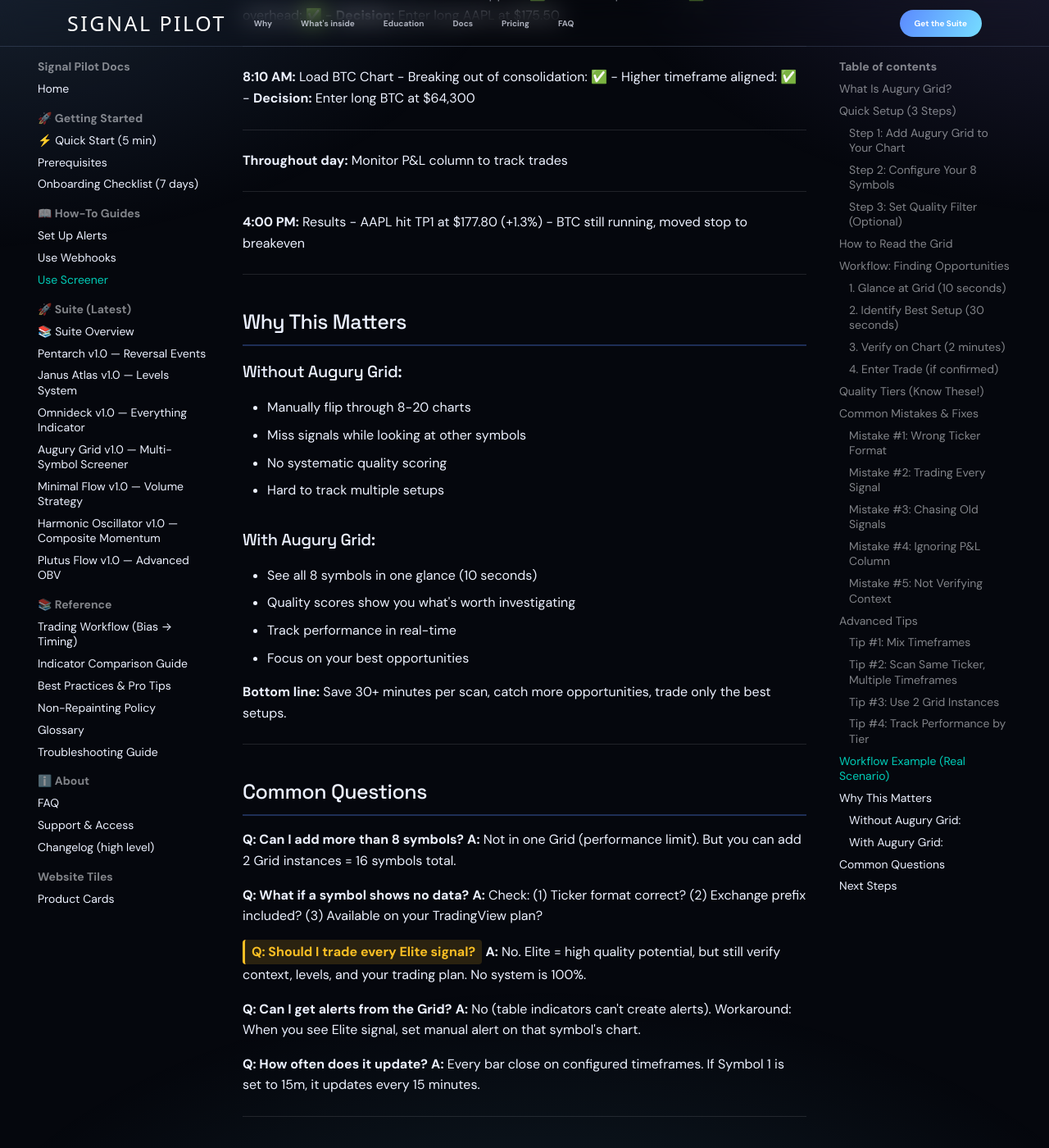
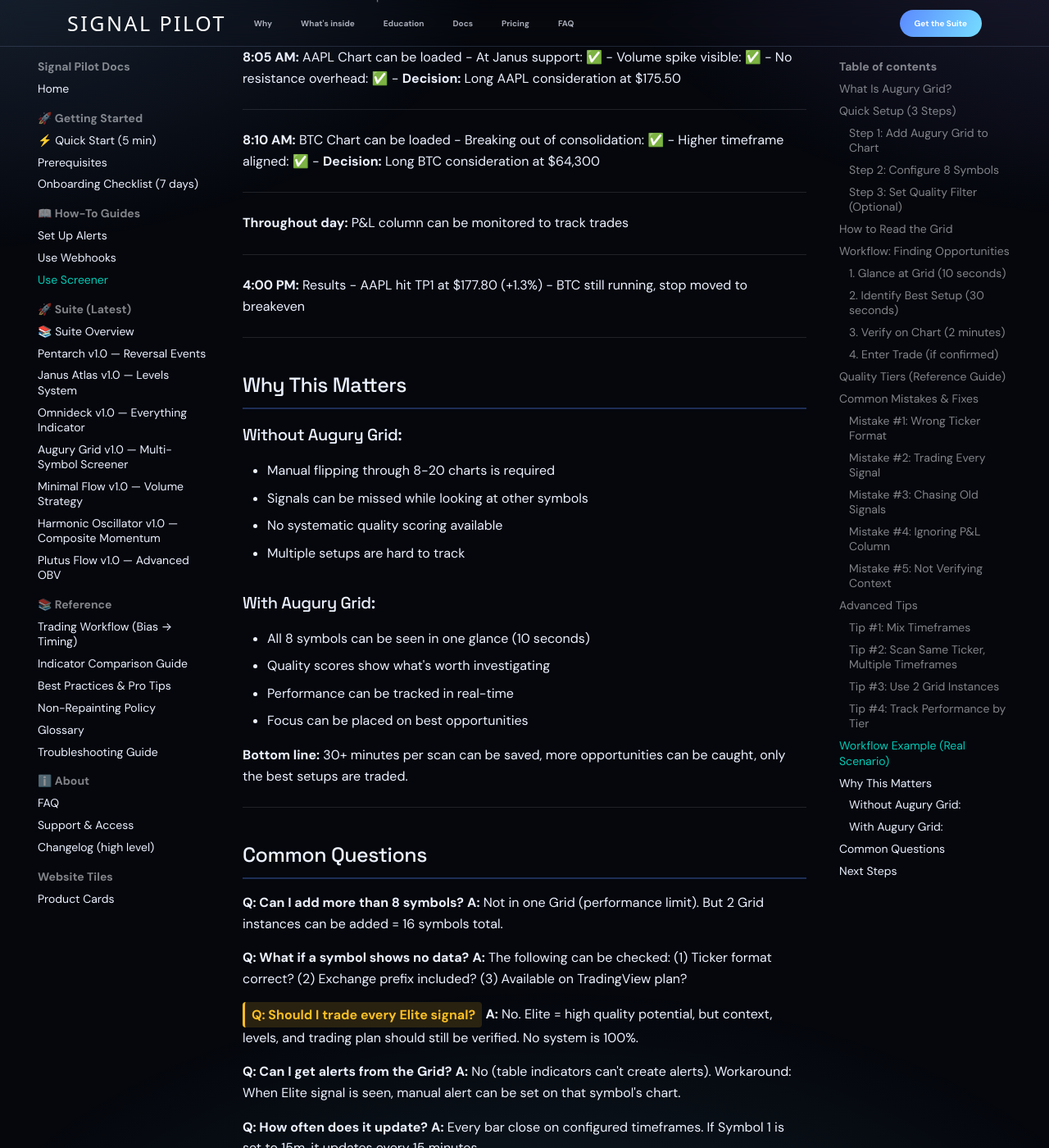
Before and after one commit to Signalpilot/signalpilot-docs, an MkDocs documentation site: the page built from docs/how-to-screener.md, in a window 1280 px wide and 1400 px high, scrolled down 6360 px. Shown: the whole window at 82% size. Built offline with MkDocs 1.6.1 and Material for MkDocs 9.7.7, drawn with Linux system fonts in a browser that asks for light colours; some web fonts are replaced; comment, search, counter and statistics services are not loaded; some of the changed text lies outside the part shown.

Commit message:
Convert product guides batch 1: FAQ, screener, augury, plutus

````diff
--- a/docs/how-to-screener.md
+++ b/docs/how-to-screener.md
@@ -7,11 +7,11 @@ summary: "How to scan 8 symbols at once with Augury Grid to find fresh opportuni
 
 **Goal:** Monitor 8 different instruments simultaneously on one chart instead of flipping between watchlists.
 
-**What You'll Learn:**
-- Set up your 8-symbol watchlist
-- Read the screener table
-- Filter for high-quality signals
-- Act on fresh opportunities
+**What Can Be Learned:**
+- Setting up an 8-symbol watchlist
+- Reading the screener table
+- Filtering for high-quality signals
+- Acting on fresh opportunities
 
 **Time:** 5-10 minutes
 
@@ -19,14 +19,14 @@ summary: "How to scan 8 symbols at once with Augury Grid to find fresh opportuni
 
 ## What Is Augury Grid?
 
-**Augury Grid v1.0** is your on-chart multi-symbol screener table. It monitors 8 tickers simultaneously and displays:
+**Augury Grid v1.0** is an on-chart multi-symbol screener table. It monitors 8 tickers simultaneously and displays:
 
 - **Live signals** (BUY/SELL) with quality scores (0-100)
 - **Real-time prices** and profit targets
 - **Signal age** (how fresh it is)
 - **P&L tracking** (how the signal is performing)
 
-**Best for:** Multi-asset traders, portfolio management, finding setups across your watchlist
+**Best for:** Multi-asset traders, portfolio management, finding setups across watchlists
 
 📖 **Full documentation:** [Augury Grid v1.0 — Multi-Symbol Screener](augury-grid-v10.md)
 
@@ -34,21 +34,21 @@ summary: "How to scan 8 symbols at once with Augury Grid to find fresh opportuni
 
 ## Quick Setup (3 Steps)
 
-### Step 1: Add Augury Grid to Your Chart
+### Step 1: Add Augury Grid to Chart
 
-1. Open any chart in TradingView
-2. Click **Indicators** → Search "**Augury Grid**"
-3. Add **"SP — Augury Grid v1.0"**
+1. Any chart in TradingView can be opened
+2. **Indicators** can be clicked → "**Augury Grid**" can be searched
+3. **"SP — Augury Grid v1.0"** can be added
 
-**What you'll see:** A table appears showing 8 symbol slots (initially empty or with default symbols)
+**What will be seen:** A table appears showing 8 symbol slots (initially empty or with default symbols)
 
 ---
 
-### Step 2: Configure Your 8 Symbols
+### Step 2: Configure 8 Symbols
 
-1. Click the indicator name → **Settings (gear icon)**
-2. Scroll to **Symbol Configuration**
-3. Enter your 8 tickers (use exact TradingView format):
+1. The indicator name can be clicked → **Settings (gear icon)**
+2. Scrolling to **Symbol Configuration** is available
+3. 8 tickers can be entered (exact TradingView format should be used):
 
 **Example multi-asset watchlist:**
 ```
@@ -63,9 +63,9 @@ Symbol 8: CME_MINI:NQ1!
 ```
 
 **Format requirements:**
-- Include exchange prefix: `BINANCE:`, `NASDAQ:`, `NYSE:`, etc.
-- Use exact TradingView ticker format
-- Test each ticker on a chart first to verify it works
+- Exchange prefix should be included: `BINANCE:`, `NASDAQ:`, `NYSE:`, etc.
+- Exact TradingView ticker format should be used
+- Each ticker can be tested on a chart first to verify it works
 
 ---
 
@@ -81,7 +81,7 @@ Symbol 8: CME_MINI:NQ1!
 - **Higher (25-30):** Only strong trends
 - **Lower (15):** More signals, lower quality
 
-Click **OK** to save.
+**OK** can be clicked to save.
 
 ---
 
@@ -104,7 +104,7 @@ The table displays 7 columns for each symbol:
 ## Workflow: Finding Opportunities
 
 ### 1. Glance at Grid (10 seconds)
-Scan for:
+Signals can be scanned for:
 - ⭐⭐⭐ **Elite** (80-100) or ⭐⭐ **Premium** (60-79) signals
 - **AGE 0-10 bars** (fresh signals)
 - **Green P&L** (if signal already triggered, it's working)
@@ -117,31 +117,31 @@ BTC/USD │ BUY │ 87 ⭐⭐⭐ │ $64,250 │ $65,800 │ 2 │ +0.3%
 - Elite signal (87)
 - Fresh (2 bars old)
 - Already showing profit (+0.3%)
-- **Action:** Investigate this setup
+- **Action:** This setup can be investigated
 
 ### 3. Verify on Chart (2 minutes)
-Click on the chart to load **BTC/USD** and check:
-- [ ] At support level or key zone? (use [Janus Atlas](janus-atlas-v10.md))
-- [ ] Volume confirming? (use [Minimal Flow](minimal-flow-v10.md))
+The chart can be clicked to load **BTC/USD** and the following can be checked:
+- [ ] At support level or key zone? ([Janus Atlas](janus-atlas-v10.md) can be used)
+- [ ] Volume confirming? ([Minimal Flow](minimal-flow-v10.md) can be used)
 - [ ] No major resistance overhead?
-- [ ] Aligns with your trading bias?
+- [ ] Aligns with trading bias?
 
 ### 4. Enter Trade (if confirmed)
-- Entry: Current price or limit order
-- Stop loss: Below recent low (for BUY) or above recent high (for SELL)
-- Target: Use TP1 from Grid as first target
-- Monitor P&L column to track performance
+- Entry: Current price or limit order can be considered
+- Stop loss: Below recent low (for BUY) or above recent high (for SELL) can be placed
+- Target: TP1 from Grid can be used as first target
+- P&L column can be monitored to track performance
 
 ---
 
-## Quality Tiers (Know These!)
+## Quality Tiers (Reference Guide)
 
-| Score | Quality | Symbol | Typical Win Rate | Action |
-|-------|---------|--------|-----------------|--------|
-| **80-100** | ⭐⭐⭐ Elite | Multiple factors aligned | ~70-80% | Take immediately (after verification) |
-| **60-79** | ⭐⭐ Premium | Strong setup | ~60-70% | Take with normal risk |
-| **40-59** | ⭐ Standard | Basic setup | ~50-60% | Be selective (only if matches your bias) |
-| **0-39** | Weak | Poor confluence | <50% | Skip |
+| Score | Quality | Symbol | Typical Win Rate | Common Approach |
+|-------|---------|--------|-----------------|-----------------|
+| **80-100** | ⭐⭐⭐ Elite | Multiple factors aligned | ~70-80% | Taken immediately (after verification) |
+| **60-79** | ⭐⭐ Premium | Strong setup | ~60-70% | Taken with normal risk |
+| **40-59** | ⭐ Standard | Basic setup | ~50-60% | Selective (only if matches bias) |
+| **0-39** | Weak | Poor confluence | <50% | Typically skipped |
 
 ---
 
@@ -151,9 +151,9 @@ Click on the chart to load **BTC/USD** and check:
 **❌ Problem:** Symbols show no data or "N/A"
 
 **✅ Fix:**
-- Use exact TradingView format: `BINANCE:BTCUSDT` not `BTC` or `BTCUSD`
-- Include exchange prefix
-- Test ticker on chart first before adding to Grid
+- Exact TradingView format should be used: `BINANCE:BTCUSDT` not `BTC` or `BTCUSD`
+- Exchange prefix should be included
+- Ticker can be tested on chart first before adding to Grid
 
 ---
 
@@ -161,9 +161,9 @@ Click on the chart to load **BTC/USD** and check:
 **❌ Problem:** Taking too many trades, overtrading
 
 **✅ Fix:**
-- Focus on ⭐⭐⭐ Elite and ⭐⭐ Premium signals only
-- Set Min Score to 60+ in settings
-- Always verify on chart before entering
+- Focus can be placed on ⭐⭐⭐ Elite and ⭐⭐ Premium signals only
+- Min Score can be set to 60+ in settings
+- Chart verification should always occur before entering
 
 ---
 
@@ -171,9 +171,9 @@ Click on the chart to load **BTC/USD** and check:
 **❌ Problem:** Entering when AGE > 15 bars
 
 **✅ Fix:**
-- Check AGE column
+- AGE column can be checked
 - If >15 bars, signal is likely stale
-- Look for fresh signals (0-10 bars) instead
+- Fresh signals (0-10 bars) can be looked for instead
 
 ---
 
@@ -181,9 +181,9 @@ Click on the chart to load **BTC/USD** and check:
 **❌ Problem:** Not checking if signal is working
 
 **✅ Fix:**
-- If P&L shows -5% and age is high, signal failed — skip it
-- If P&L is green and signal is fresh, it's confirming — good sign
-- Use P&L to validate signal quality
+- If P&L shows -5% and age is high, signal failed—it can be skipped
+- If P&L is green and signal is fresh, it's confirming—good sign
+- P&L can be used to validate signal quality
 
 ---
 
@@ -191,24 +191,24 @@ Click on the chart to load **BTC/USD** and check:
 **❌ Problem:** Blindly trading Grid signals without chart confirmation
 
 **✅ Fix:**
-- Always load the chart
-- Check support/resistance levels
-- Verify volume and structure
-- Grid finds opportunities, YOU confirm quality
+- The chart should always be loaded
+- Support/resistance levels should be checked
+- Volume and structure should be verified
+- Grid finds opportunities, context confirmation is needed
 
 ---
 
 ## Advanced Tips
 
 ### Tip #1: Mix Timeframes
-You can set different timeframes for each symbol:
+Different timeframes can be set for each symbol:
 ```
 Symbol 1-2 (crypto): 1H
 Symbol 3-4 (stocks): 4H
 Symbol 5-6 (scalp): 15m
 Symbol 7-8 (swing): Daily
 ```
-**Why:** Scan multiple horizons simultaneously
+**Why:** Multiple horizons can be scanned simultaneously
 
 ---
 
@@ -218,7 +218,7 @@ Symbol 1: SPY 15m (scalps)
 Symbol 2: SPY 1H (day trades)
 Symbol 3: SPY 4H (swings)
 ```
-**Why:** See multi-timeframe confluence for one asset
+**Why:** Multi-timeframe confluence can be seen for one asset
 
 ---
 
@@ -227,21 +227,21 @@ Symbol 3: SPY 4H (swings)
 - **Grid 2:** 8 stock tickers (4H)
 - **Total:** 16 symbols monitored
 
-**How:** Add Augury Grid twice to same chart
+**How:** Augury Grid can be added twice to same chart
 
 ---
 
 ### Tip #4: Track Performance by Tier
-After 20+ trades, calculate your win rate:
+After 20+ trades, win rate can be calculated:
 - How many Elite signals won?
 - How many Premium signals won?
-- Adjust Min Score filter based on YOUR results
+- Min Score filter can be adjusted based on results
 
 ---
 
 ## Workflow Example (Real Scenario)
 
-**8:00 AM:** Check Grid
+**8:00 AM:** Grid can be checked
 
 Grid shows:
 ```
@@ -252,69 +252,69 @@ BTC  │ BUY │ 78 ⭐⭐ │ $64,250 │ $65,800 │ 5 │ +0.8%
 
 **Analysis:**
 - **AAPL:** Elite signal (91), fresh (1 bar), already working (+0.1%) ✅
-- **TSLA:** Standard signal (43), stale (18 bars), losing (-2.3%) ❌ Skip
+- **TSLA:** Standard signal (43), stale (18 bars), losing (-2.3%) ❌ Can be skipped
 - **BTC:** Premium signal (78), moderate age (5 bars), working (+0.8%) ✅
 
-**Action:** Focus on **AAPL** and **BTC**
+**Action:** Focus can be placed on **AAPL** and **BTC**
 
 ---
 
-**8:05 AM:** Load AAPL Chart
+**8:05 AM:** AAPL Chart can be loaded
 - At Janus support: ✅
 - Volume spike visible: ✅
 - No resistance overhead: ✅
-- **Decision:** Enter long AAPL at $175.50
+- **Decision:** Long AAPL consideration at $175.50
 
 ---
 
-**8:10 AM:** Load BTC Chart
+**8:10 AM:** BTC Chart can be loaded
 - Breaking out of consolidation: ✅
 - Higher timeframe aligned: ✅
-- **Decision:** Enter long BTC at $64,300
+- **Decision:** Long BTC consideration at $64,300
 
 ---
 
-**Throughout day:** Monitor P&L column to track trades
+**Throughout day:** P&L column can be monitored to track trades
 
 ---
 
 **4:00 PM:** Results
 - AAPL hit TP1 at $177.80 (+1.3%)
-- BTC still running, moved stop to breakeven
+- BTC still running, stop moved to breakeven
 
 ---
 
 ## Why This Matters
 
 ### Without Augury Grid:
-- Manually flip through 8-20 charts
-- Miss signals while looking at other symbols
-- No systematic quality scoring
-- Hard to track multiple setups
+- Manual flipping through 8-20 charts is required
+- Signals can be missed while looking at other symbols
+- No systematic quality scoring available
+- Multiple setups are hard to track
 
 ### With Augury Grid:
-- See all 8 symbols in one glance (10 seconds)
-- Quality scores show you what's worth investigating
-- Track performance in real-time
-- Focus on your best opportunities
+- All 8 symbols can be seen in one glance (10 seconds)
+- Quality scores show what's worth investigating
+- Performance can be tracked in real-time
+- Focus can be placed on best opportunities
 
-**Bottom line:** Save 30+ minutes per scan, catch more opportunities, trade only the best setups.
+**Bottom line:** 30+ minutes per scan can be saved, more opportunities can be caught, only the best setups are traded.
 
 ---
 
 ## Common Questions
 
 **Q: Can I add more than 8 symbols?**
-**A:** Not in one Grid (performance limit). But you can add 2 Grid instances = 16 symbols total.
+**A:** Not in one Grid (performance limit). But 2 Grid instances can be added = 16 symbols total.
 
 **Q: What if a symbol shows no data?**
-**A:** Check: (1) Ticker format correct? (2) Exchange prefix included? (3) Available on your TradingView plan?
+**A:** The following can be checked: (1) Ticker format correct? (2) Exchange prefix included? (3) Available on TradingView plan?
 
 **Q: Should I trade every Elite signal?**
-**A:** No. Elite = high quality potential, but still verify context, levels, and your trading plan. No system is 100%.
+**A:** No. Elite = high quality potential, but context, levels, and trading plan should still be verified. No system is 100%.
 
 **Q: Can I get alerts from the Grid?**
-**A:** No (table indicators can't create alerts). Workaround: When you see Elite signal, set manual alert on that symbol's chart.
+**A:** No (table indicators can't create alerts). Workaround: When Elite signal is seen, manual alert can be set on that symbol's chart.
 
 **Q: How often does it update?**
 **A:** Every bar close on configured timeframes. If Symbol 1 is set to 15m, it updates every 15 minutes.
@@ -323,9 +323,9 @@ BTC  │ BUY │ 78 ⭐⭐ │ $64,250 │ $65,800 │ 5 │ +0.8%
 
 ## Next Steps
 
-✅ **You've learned:** How to scan 8 symbols simultaneously with Augury Grid
+✅ **Learning achieved:** How to scan 8 symbols simultaneously with Augury Grid
 
-**Continue learning:**
+**Continued learning available:**
 - 📖 [Full Augury Grid Documentation](augury-grid-v10.md) - Advanced settings, scoring system details
 - 📊 [Janus Atlas (Support/Resistance)](janus-atlas-v10.md) - Verify key levels for Grid signals
 - 🔔 [Set Up Alerts](how-to-alerts.md) - Alert on individual symbols when Grid shows Elite signals
@@ -333,4 +333,4 @@ BTC  │ BUY │ 78 ⭐⭐ │ $64,250 │ $65,800 │ 5 │ +0.8%
 
 ---
 
-**Remember:** Augury Grid is your opportunity scanner across multiple symbols. It highlights what to investigate — YOU verify and execute. Scan smart, trade better! 🎯
+**Remember:** Augury Grid is an opportunity scanner across multiple symbols. It highlights what to investigate—context verification and execution decisions remain with the trader. Scan smart, trade better. 🎯
````
Also changed, not shown: docs/about-faq.md (+75 -75 lines), docs/augury-grid-v10.md (+64 -64 lines), docs/plutus-flow-v10.md (+50 -50 lines).
